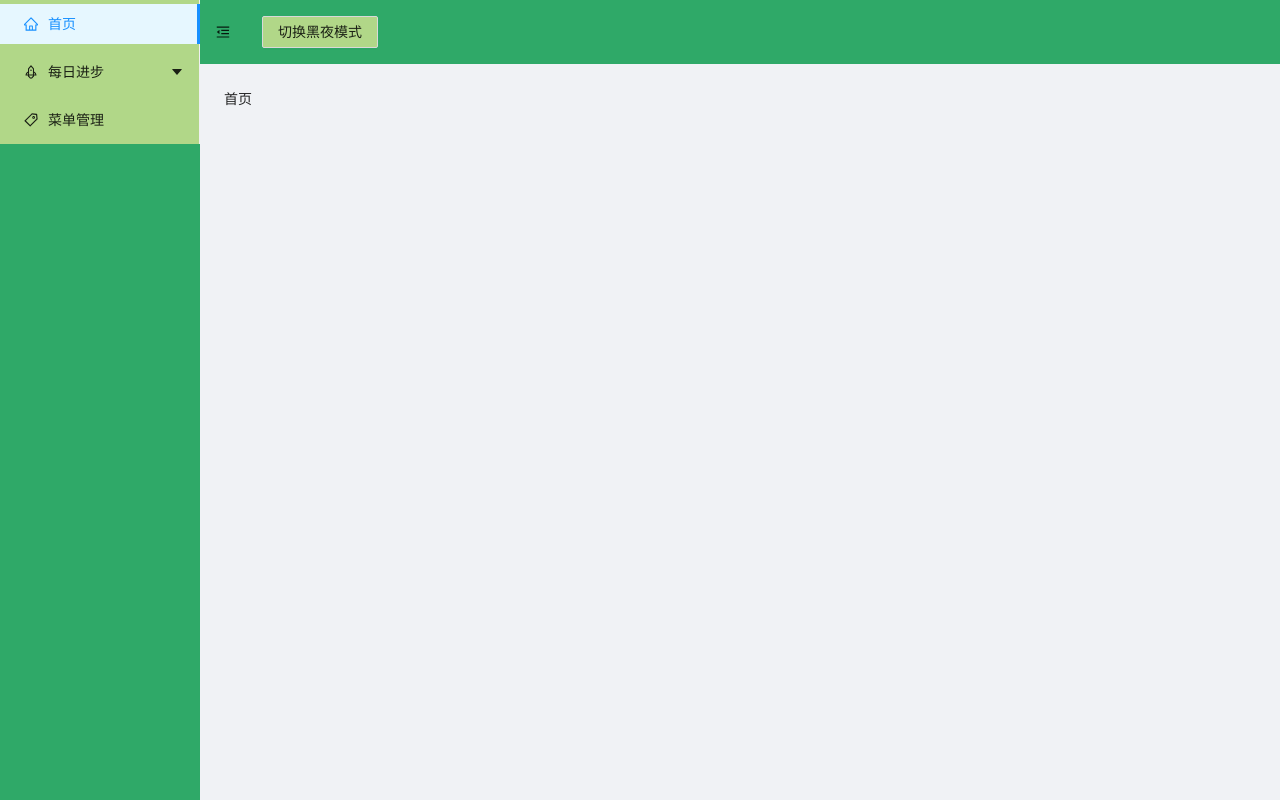
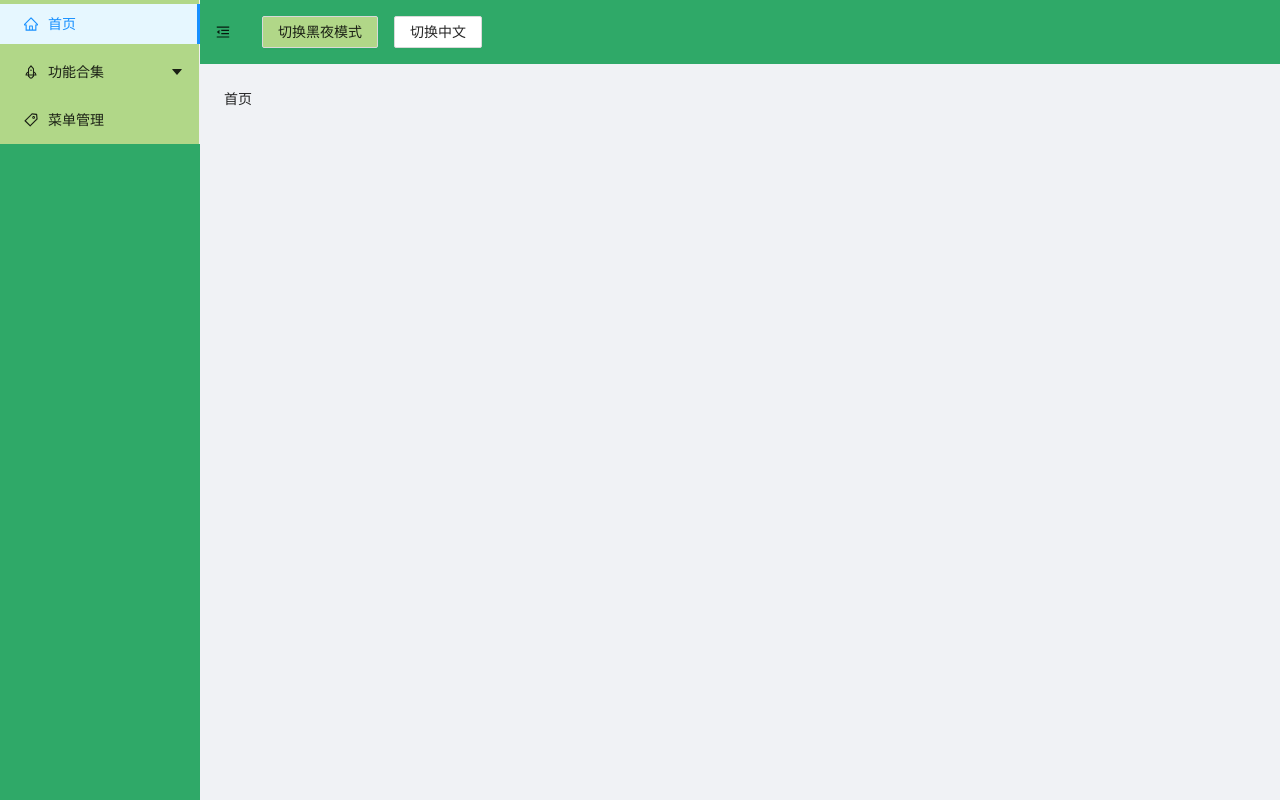
Before and after one commit to weijunliang23/react-noob-admin, a React (Vite) app: page /home in a window 1280 px wide. Built offline with nearby package versions, Linux system fonts and the light colour scheme.

Commit message:
feat: lcoale

```diff
--- /dev/null
+++ b/global.d.ts
@@ -0,0 +1 @@
+// declare module "express"
--- a/package.json
+++ b/package.json
@@ -11,6 +11,7 @@
     "@reduxjs/toolkit": "^1.8.5",
     "ahooks": "^3.7.0",
     "antd": "^4.22.8",
+    "express": "^4.18.1",
     "mockjs": "^1.1.0",
     "react": "^18.2.0",
     "react-dom": "^18.2.0",
@@ -20,6 +21,7 @@
     "redux-logger": "^3.0.6"
   },
   "devDependencies": {
+    "@types/express": "^4.17.13",
     "@types/react": "^18.0.17",
     "@types/react-dom": "^18.0.6",
     "@vitejs/plugin-react": "^2.0.1",
--- a/serve/index.js
+++ b/serve/index.js
@@ -0,0 +1,63 @@
+import fs from "fs"
+import path from "path"
+import { fileURLToPath } from "url"
+import express from "express"
+import { createServer as createViteServer } from "vite"
+
+const __dirname = path.dirname(fileURLToPath(import.meta.url))
+
+async function createServer() {
+  const app = express()
+
+  // 以中间件模式创建 Vite 应用，这将禁用 Vite 自身的 HTML 服务逻辑
+  // 并让上级服务器接管控制
+  const vite = await createViteServer({
+    server: { middlewareMode: true },
+    appType: "custom"
+  })
+
+  // 使用 vite 的 Connect 实例作为中间件
+  // 如果你使用了自己的 express 路由（express.Router()），你应该使用 router.use
+  app.use(vite.middlewares)
+
+  app.use("*", async (req, res, next) => {
+    const url = req.originalUrl
+
+    try {
+      // 1. 读取 index.html
+      let template = fs.readFileSync(path.resolve(__dirname, "index.html"), "utf-8")
+
+      // 2. 应用 Vite HTML 转换。这将会注入 Vite HMR 客户端，
+      //    同时也会从 Vite 插件应用 HTML 转换。
+      //    例如：@vitejs/plugin-react 中的 global preambles
+      template = await vite.transformIndexHtml(url, template)
+
+      // 3. 加载服务器入口。vite.ssrLoadModule 将自动转换
+      //    你的 ESM 源码使之可以在 Node.js 中运行！无需打包
+      //    并提供类似 HMR 的根据情况随时失效。
+      const { render } = await vite.ssrLoadModule("/src/entry-server.js")
+
+      // 4. 渲染应用的 HTML。这假设 entry-server.js 导出的 `render`
+      //    函数调用了适当的 SSR 框架 API。
+      //    例如 ReactDOMServer.renderToString()
+      const appHtml = await render(url)
+
+      // 5. 注入渲染后的应用程序 HTML 到模板中。
+      const html = template.replace(`<!--ssr-outlet-->`, appHtml)
+
+      // 6. 返回渲染后的 HTML。
+      res.status(200).set({ "Content-Type": "text/html" }).end(html)
+    } catch (e) {
+      // 如果捕获到了一个错误，让 Vite 来修复该堆栈，这样它就可以映射回
+      // 你的实际源码中。
+      vite.ssrFixStacktrace(e)
+      next(e)
+    }
+  })
+
+  app.listen(5173, () => {
+    console.log("有人访问了")
+  })
+}
+
+createServer()
--- a/src/App.tsx
+++ b/src/App.tsx
@@ -1,14 +1,29 @@
 import { useState } from 'react'
 import './App.css'
+import { ConfigProvider } from 'antd'
 import Layout from './pages/Layout'
 import Home from './pages/Home'
+import { store } from './store'
 import { Link, Route, Routes, BrowserRouter, Navigate, useLocation } from 'react-router-dom'
 import routes from './router'
-
-
+import enUS from 'antd/es/locale/en_US';
+import zhCN from 'antd/es/locale/zh_CN';
+const languageList = [{ enUS: enUS }, { zhCN: zhCN }]
+const local = store.getState().local
+type Locale = typeof enUS
+let temp: Locale = enUS
+languageList.some((item) => {
+  for (const [key, value] of Object.entries(item)) {
+    if (key === local) {
+      temp = value
+    }
+  }
+})
+console.log(temp, 1);
 function App() {
   return (
     <>
+      <ConfigProvider locale={temp}>
         <BrowserRouter>
           <Routes>
             <Route path='/' element={<Layout></Layout>} >
@@ -19,6 +34,7 @@ function App() {
             </Route>
           </Routes>
         </BrowserRouter>
+      </ConfigProvider>
     </>
   )
 }
--- a/src/main.tsx
+++ b/src/main.tsx
@@ -2,6 +2,7 @@ import React from 'react'
 import { store } from './store'
 import ReactDOM from 'react-dom/client'
 import { Provider } from 'react-redux'
+import { ConfigProvider } from 'antd'
 import App from './App'
 import './index.css'
 ReactDOM.createRoot(document.getElementById('root') as HTMLElement).render(
--- a/src/pages/Layout.tsx
+++ b/src/pages/Layout.tsx
@@ -10,6 +10,8 @@ import { Layout, Menu, Button } from 'antd';
 import React, { useState, useEffect } from 'react';
 import { NavLink as Link, useLocation, Outlet, useNavigate } from "react-router-dom"
 import { TypeMenu } from 'src/@types/test';
+import { useAppDispatch, useAppSelector } from '../hooks'
+import { change } from '../store/local'
 import { routes } from '../router/routes'
 import { useToggleTheme, getTheme } from '../utils/toggleTheme'
 
@@ -17,7 +19,8 @@ const { Header, Sider, Content } = Layout;
 const LayoutIndex = () => {
   const u = useLocation()
   const navigate = useNavigate()
-
+  const locale = useAppSelector(state => state.local)
+  const dispatch = useAppDispatch()
   // redirect
   useEffect(() => {
     if (u.pathname === '/') {
@@ -40,6 +43,11 @@ const LayoutIndex = () => {
 
   const handleOpenChange = (e: any) => {
     console.log(e);
+  }
+
+  const handleCheckLocal = (): any => {
+    const payLoad = locale === 'enUS' ? 'zhCN' : 'enUS'
+    dispatch(change(payLoad))
   }
   return (
     <div >
@@ -71,6 +79,7 @@ const LayoutIndex = () => {
             <Button className='dark:bg-black dark:text-white ml-8 bg-slider' onClick={useToggleTheme}>{
               getTheme() === 'dark' ? '切换明亮模式' : '切换黑夜模式'
             }</Button>
+            <Button className='ml-4 hover:bg-pink-200' onClick={handleCheckLocal}>{locale === 'enUS' ? '切换中文' : 'English'}</Button>
           </Header>
           <Content
             className="site-layout-background "
--- /dev/null
+++ b/src/pages/international.tsx
@@ -0,0 +1,10 @@
+import React from 'react'
+import { DatePicker, TimePicker } from "antd";
+const International = () => {
+  return (
+    <div>  <DatePicker />
+      <TimePicker /></div>
+  )
+}
+
+export default International
--- a/src/router/routes.tsx
+++ b/src/router/routes.tsx
@@ -15,13 +15,13 @@ export const routes = [
   {
     name: "advance",
     key: "pid-advance",
-    label: "每日进步",
+    label: "功能合集",
     icon: <RocketOutlined />,
     children: [
       {
-        name: "advance",
-        key: "advance",
-        label: "每日进步-1"
+        name: "international",
+        key: "international",
+        label: "国际化"
       }
     ]
   },
@@ -33,4 +33,20 @@ export const routes = [
   }
 ]
 
-export type MenuItem = typeof routes
+export type MenuItem = ({
+  name: string;
+  key: string;
+  label: string;
+  icon?: JSX.Element;
+  children?: undefined;
+} | {
+  name: string;
+  key: string;
+  label: string;
+  icon: JSX.Element;
+  children: {
+    name: string;
+    key: string;
+    label: string;
+  }[];
+})[]
--- a/src/store/index.tsx
+++ b/src/store/index.tsx
@@ -1,6 +1,7 @@
 import { configureStore } from '@reduxjs/toolkit'
 import counterReducer from './test'
 import menuReducer from './menu'
+import localReducer from "./local";
 // ...
 // import additionalMiddleware from 'additional-middleware'
 //@ts-ignore
@@ -8,7 +9,8 @@ import menuReducer from './menu'
 export const store: any = configureStore({
   reducer: {
     count: counterReducer,
-    menuList: menuReducer
+    menuList: menuReducer,
+    local: localReducer
   }
 })
 
--- /dev/null
+++ b/src/store/local.ts
@@ -0,0 +1,15 @@
+import { createSlice } from "@reduxjs/toolkit"
+import type { PayloadAction } from "@reduxjs/toolkit"
+type initialState = string
+
+const initState: initialState = "enUS"
+export const localSlice = createSlice({
+  name: "local",
+  initialState: initState,
+  reducers: {
+    change: (state, action: PayloadAction<string>) => action.payload
+  }
+})
+
+export const { change } = localSlice.actions
+export default localSlice.reducer
```
Also changed, not shown: 1 other file (tests, documents, lock files or other folders). Lines whose indentation alone changed are shown as unchanged.
